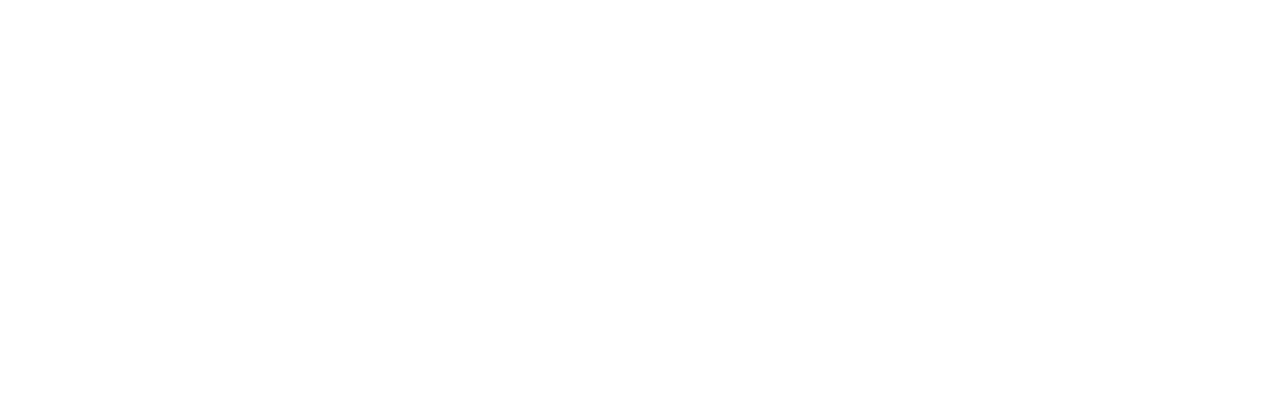
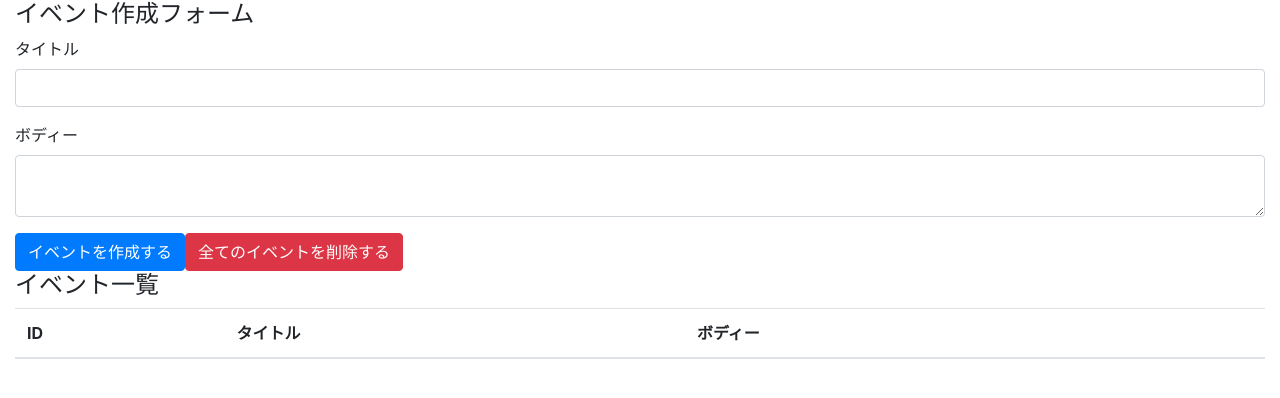
Before and after one commit to yk-port/react-advance-hooks, a React (Create React App) app: page / in a window 1280 px wide. Shown: the top 398 px of the page. Built offline with nearby package versions, Linux system fonts and the light colour scheme.

Commit message:
create event form and event table with bootstrap

```diff
--- a/package.json
+++ b/package.json
@@ -6,6 +6,7 @@
     "@testing-library/jest-dom": "^4.2.4",
     "@testing-library/react": "^9.3.2",
     "@testing-library/user-event": "^7.1.2",
+    "bootstrap": "4.3.1",
     "react": "^16.13.1",
     "react-dom": "^16.13.1",
     "react-scripts": "3.4.1"
--- a/src/App.js
+++ /dev/null
@@ -1,10 +0,0 @@
-import React from 'react'
-
-const App = () => {
-  return (
-    <div>
-    </div>
-  )
-}
-
-export default App
--- /dev/null
+++ b/src/components/App.js
@@ -0,0 +1,41 @@
+import React from 'react'
+// 全部インポートするとjqueryまでインポートされて競合を起こしてしまうため、cssのみを指定している
+import 'bootstrap/dist/css/bootstrap.min.css'
+
+const App = () => {
+  return (
+    <div className="container-fluid">
+      <h4>イベント作成フォーム</h4>
+      <form>
+        <div className="form-group">
+          <label htmlFor="formEventTitle">タイトル</label>
+          <input className="form-control" id="formEventTitle"/>
+        </div>
+
+        <div className="form-group">
+          <label htmlFor="formEventBody">ボディー</label>
+          <textarea className="form-control" id="formEventBody" />
+        </div>
+
+        <button className="btn btn-primary">イベントを作成する</button>
+        <button className="btn btn-danger">全てのイベントを削除する</button>
+      </form>
+
+      <h4>イベント一覧</h4>
+      <table className="table table-hover">
+        <thead>
+          <tr>
+            <th>ID</th>
+            <th>タイトル</th>
+            <th>ボディー</th>
+            <th></th>
+          </tr>
+        </thead>
+        <tbody>
+        </tbody>
+      </table>
+    </div>
+  )
+}
+
+export default App
--- a/src/index.js
+++ b/src/index.js
@@ -1,6 +1,6 @@
 import React from 'react'
 import ReactDOM from 'react-dom'
-import App from './App'
+import App from './components/App'
 
 ReactDOM.render(
   <React.StrictMode>
```
Also changed, not shown: 1 other file (tests, documents, lock files or other folders).
